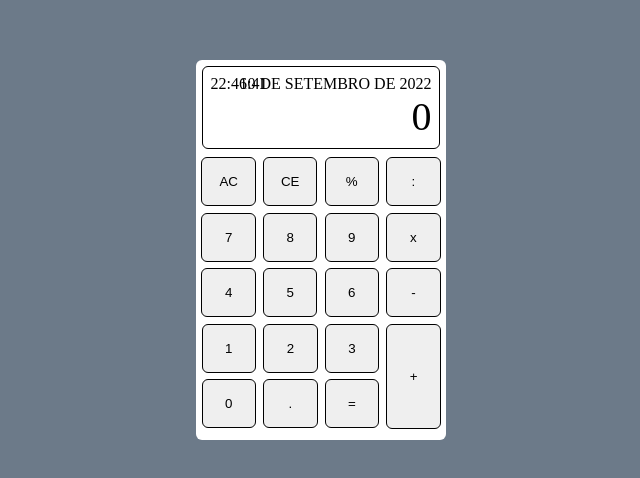
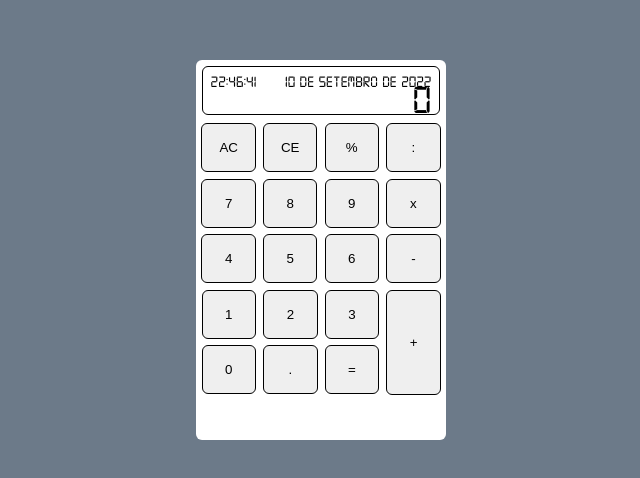
Before and after one commit to hfsdouglas/calculadora-abm, a plain HTML site: page index.html in a window 1280 px wide. Shown: the part 150-628 px from the top of the page, without its empty margins (319-959 px from the left). Drawn offline with Linux system fonts and the light colour scheme.

Commit message:
Implementação de fonte calculadora

```diff
--- a/styles/styles.css
+++ b/styles/styles.css
@@ -1,3 +1,7 @@
+@font-face {
+    font-family: "Digital-17";
+    src: url(../styles/fonts/Digital7-1e1Z.ttf) format("truetype");
+}
 /*----------FLEXBOX----------*/
 
 .container{
@@ -17,10 +21,6 @@
     border-radius: 6px;
 }
 
-body{
-    margin: 0px;
-}
-
 #rows{
     display: flex;
     flex-direction: column;
@@ -30,9 +30,11 @@ body{
 
 /*----------FLEXBOX----------*/
 
-/*-----------MOBILE----------*/
+/*----------PATTERN----------*/
 
-/*----------PATTERN----------*/
+body{
+    margin: 0px;
+}
 
 button{
     margin: 0.2rem 0.1rem;
@@ -50,6 +52,10 @@ button{
     margin: 0rem 0.25rem;
 }
 
+p{
+    font-family: "Digital-17";
+    font-weight: 300;
+}
 /*----------PATTERN----------*/
 
 /*----------DISPLAY----------*/
@@ -92,5 +98,3 @@ button{
     border-width: 1px;
 }
 /*-----------BUTTON----------*/
-
-/*-----------MOBILE----------*/
```
Also changed, not shown: styles/fonts/Digital7-1e1Z.ttf (added), styles/fonts/Digital7Italic-RBM3.ttf (added), styles/fonts/Digital7Mono-B1g5.ttf (added), styles/fonts/Digital7Monoitalic-8xKz.ttf (added).
